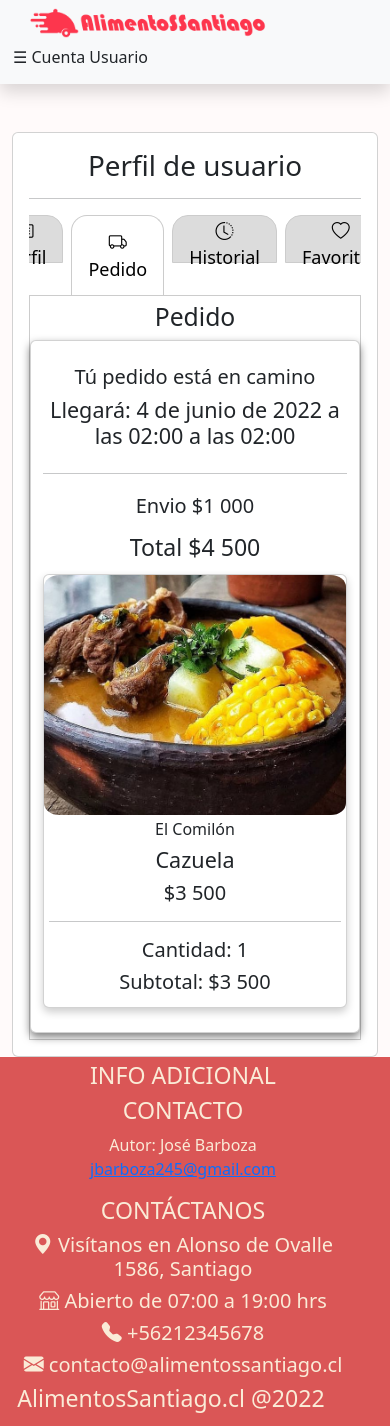
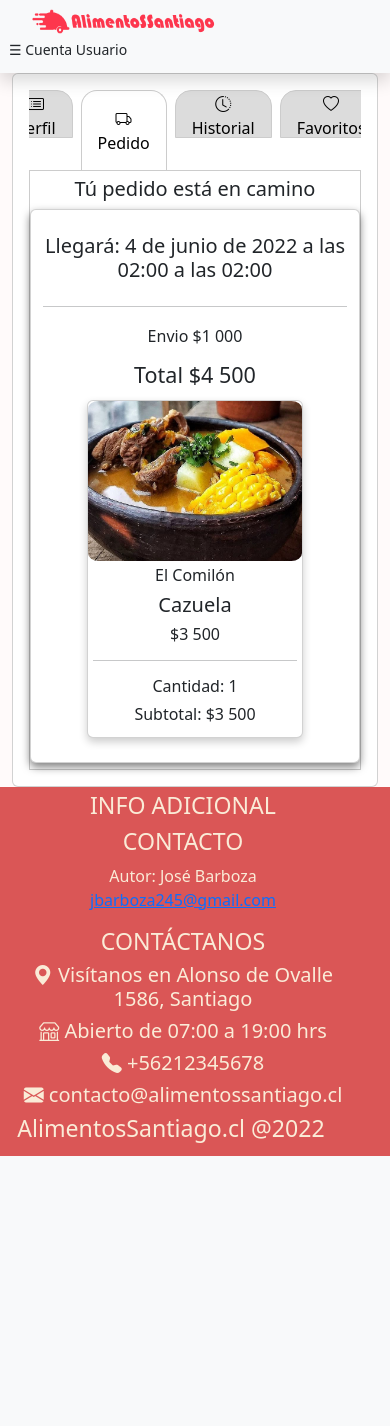
Before and after one commit to josebarbozaDUOC/alimentosSantiagoProject, a Django app: page /perfil-usuario/ in a window 390 px wide. After the commit the page ends 1156 px from the top, so only its background shows below. Run offline with Django 4.2, Linux system fonts and the light colour scheme; a user stored in the database is signed in; data comes from the database, SQL or seed files in the repository; both versions use the stored data as it was after the commit; parts of the project's set-up code (start-up, migrations or seed data) failed here and were passed over; some libraries are stand-ins or nearby versions.

Commit message:
ajustes estilos
ajustes mayores en cuanto a estilos y responsividad en varias páginas

```diff
--- a/alimentosSantiagoWeb/web/models.py
+++ b/alimentosSantiagoWeb/web/models.py
@@ -258,6 +258,8 @@ class Proveedor(models.Model):
     #debiese ser solo la PK de user, y no un 1to1
     #el proveedor solo debe crearse cuando se le dan permisos
     user            = models.OneToOneField(User, on_delete=models.CASCADE, primary_key=True)
+
+    user            = models.ForeignKey(User, on_delete=models.CASCADE)
     restaurant      = models.ForeignKey(Restaurant, on_delete=models.PROTECT)
     direccion_local = models.CharField(max_length=100)
     rut             = models.CharField(max_length=10)       ####?????
--- a/alimentosSantiagoWeb/web/static/web/css/images.css
+++ b/alimentosSantiagoWeb/web/static/web/css/images.css
@@ -2,8 +2,8 @@
     box-shadow: 0 4px 8px 0 rgba(0, 0, 0, 0.5);
 }
 .img-rounded-container{
-    width: 100px;
-    height: 100px;
+    width: 5rem;
+    height: 5rem;
 }
 
 .mini-rounded-img{
@@ -13,3 +13,10 @@
     border-radius: 50%;
     box-shadow: 0 4px 8px 0 rgba(0, 0, 0, 0.5 );
 }
+
+@media only screen and (max-width: 700px) {
+    .img-rounded-container{
+        width: 4rem;
+        height: 4rem;
+    }
+}
--- a/alimentosSantiagoWeb/web/static/web/css/sidebar.css
+++ b/alimentosSantiagoWeb/web/static/web/css/sidebar.css
@@ -29,10 +29,10 @@
     position: relative;
     transform-origin: right;
     right: 0;
-    min-height: 45rem;
+    min-height: 14rem;
     box-shadow: 0 4px 8px 0 rgba(0, 0, 0, 0.3);
     background-color: #dfbbbb; /*fondo del sidebar*/
-    width:17em; /* el ancho de la sidebar*/
+    width:14em; /* el ancho de la sidebar*/
     border-top-left-radius: 1%;
     border-bottom-left-radius: 1%;
     z-index: 2;
@@ -45,7 +45,7 @@
 .overlay a {
     padding: 8px;
     text-decoration: none;
-    font-size: 24px;
+    font-size: 18px;
     color: #818181;
     display: block; /* Display block instead of inline */
     transition: 0.1s ease-in-out; /* Transition effects on hover (color) */
@@ -58,7 +58,7 @@
 
 /* Position the close button (top right corner) */
 .overlay .closebtn {
-    font-size: 40px;
+    font-size: 34px;
     /*position: absolute;
     top: 20px;
     right: 45px;
@@ -69,8 +69,8 @@
 @media screen and (max-height: 450px) {
     .overlay a {font-size: 20px}
     .overlay .closebtn {
-        font-size: 40px;
-        top: 15px;
-        right: 35px;
+        font-size: 34px;
+        /*top: 15px;
+        right: 35px;*/
     }
 }
--- a/alimentosSantiagoWeb/web/static/web/css/style.css
+++ b/alimentosSantiagoWeb/web/static/web/css/style.css
@@ -21,14 +21,14 @@ footer{
 
 /*LOGO: medidas y posición*/
 .logo{
-    width:300px ;
-    height:30px;
-    padding: 0 30px;
+    width:250px ;
+    height:25px;
+    padding: 0 2rem;
 }
 .profile-name{
     font-family:'Courier New', Courier, monospace;
-    color: rgb(3, 3, 3);
-    font-size: 24px;
+    color: rgb(10, 10, 10);
+    font-size: 20px;
 }
 .profile{
     width: 30px ;
@@ -50,10 +50,12 @@ footer{
     max-width: 1280px;
     min-height: 100vh;
 }
-
+/*contenedor de platos*/
 .platos {
     display: flex;
     flex-wrap: wrap;
+    min-width: 12rem;
+    max-width: 15rem;
 }
 
 .plato {
@@ -62,7 +64,7 @@ footer{
 }
 .plato_imagen {
     width: 100%;
-    height: 15rem;
+    height: 10rem;
 }
 
 .plato img {
--- a/alimentosSantiagoWeb/web/static/web/css/tabs.css
+++ b/alimentosSantiagoWeb/web/static/web/css/tabs.css
@@ -12,7 +12,7 @@
   border: 1px solid #ccc;
   cursor: pointer;
   /*padding: 0rem 3rem;*/
-  font-size:x-large;
+  font-size:large;
   height: 3rem;
   transition: 0.3s;
   border-top-left-radius: 1rem;
@@ -44,6 +44,6 @@
 
 @media only screen and (max-width: 700px) {
   .tab button {
-    font-size: large;
+    font-size:medium;
   }
 }
--- a/alimentosSantiagoWeb/web/templates/web/carrito.html
+++ b/alimentosSantiagoWeb/web/templates/web/carrito.html
@@ -24,7 +24,7 @@
 <br><br>
 <div class="card">
     <div class="card-body">
-        <h1 class="text-center">Carrito de compras</h1>
+        <h3 class="text-center">Carrito de compras</h3>
         <hr>
         <br>
         <!---si NO HAY producto en el carrito-->
@@ -34,8 +34,8 @@
                 <a href="{% url 'home' %}"><img src="{% static 'web/img/dishImg_sm.png' %}" class="carrito-img" alt=""></a>
             </div>
             <br>
-            <h2 class="text-center">Tu carrito está vacío</h2>
-            <h4 class="text-center">Los mejores platos están esperando</h4>
+            <h4 class="text-center">Tu carrito está vacío</h4>
+            <h5 class="text-center">Los mejores platos están esperando</h5>
             <br>
         </div>
         {% else %}
--- a/alimentosSantiagoWeb/web/templates/web/favoritos.html
+++ b/alimentosSantiagoWeb/web/templates/web/favoritos.html
@@ -8,7 +8,7 @@
 <br><br>
 <div class="card">
     <div class="card-body">
-        <h1 class="text-center">Favoritos</h1>
+        <h3 class="text-center">Favoritos</h3>
         <hr>
         <div class="row">
             <div class="col-12 col-md-6 offset-md-3 p-md-5 justify-content-start">
--- a/alimentosSantiagoWeb/web/templates/web/navbar.html
+++ b/alimentosSantiagoWeb/web/templates/web/navbar.html
@@ -27,20 +27,20 @@
 
                     <!--- contenido del sidebar-->
                     <div class="d-inline ">
-                        <h4 class="profile-name d-inline "><i class="bi bi-at"></i>{{ user.username }}</h4>
+                        <h5 class="profile-name d-inline "><i class="bi bi-at"></i>{{ user.username | capfirst }}</h5>
                     </div>
                     <hr>
                     <a href="{% url 'home' %}"><i class="bi bi-house"></i> Inicio</a>
                     <hr>
                     <a href="{% url 'perfil_usuario' %}"><i class="bi bi-person-circle"></i> Opciones Perfil</a>
                     <a href="{% url 'carrito_compras' %}"><i class="bi bi-cart3"></i> Carrito Compras</a>
-                    <a href="{% url 'favoritos' %}"><i class="bi bi-heart-fill"></i> Favoritos</a>
+                    <!---<a href="{% url 'favoritos' %}"><i class="bi bi-heart-fill"></i> Favoritos</a>--->
                     {% if perms.web.view_producto %}
                     <hr>
                     <a href="{% url 'listar_productos' %}"><i class="bi bi-card-list"></i> Lista de Platos</a>
                     {% endif %}
                     {% if perms.web.add_producto %}
-                    <a href="{% url 'agregar_producto' %}"><i class="bi bi-save"></i> Agregar Platos</a>
+                    <a href="{% url 'agregar_producto' %}"><i class="bi bi-plus-circle"></i> Agregar Platos</a>
                     {% endif %}
                     <hr>
                     <a href="{% url 'logout' %}"><i class="bi bi-power"></i> Cerrar Sesión</a>
@@ -57,7 +57,7 @@
             <!---</div>-->
 
             <!---tiene un bug al entrar en pantalla completa f11, solo una parte se puede clickear-->
-            <button class="btn btn-sidebar" data-sidebar-button id="btn-sidebar" onclick="openNav()" >&#9776; Cuenta Usuario</button>
+            <button class="btn btn-sidebar btn-sm" data-sidebar-button id="btn-sidebar" onclick="openNav()" >&#9776; Cuenta Usuario</button>
         </div>
 
         {% else %}
--- a/alimentosSantiagoWeb/web/templates/web/perfil_usuario.html
+++ b/alimentosSantiagoWeb/web/templates/web/perfil_usuario.html
@@ -12,11 +12,8 @@
 {% load humanize %}
 {% load crispy_forms_tags %}
 <!---contenido-->
-<br><br>
 <div class="card">
     <div class="card-body">
-        <h1 class="text-center">Perfil de usuario</h1>
-        <hr>
         <div class="tab d-flex justify-content-center">
             <button class="tablinks px-3 px-sm-3 px-md-4 px-lg-5" onclick="openTab(event, 'Perfil')" id="perfilOpen">
                 <i class="bi bi-card-list"></i>  Perfil</button>
@@ -30,14 +27,18 @@
 
         <!-- Tab content -->
         <div id="Perfil" class="tabcontent justify-content-center text-center">
-            <h2>Perfil</h2>
-            <p>Bienvenido a tu perfil de usuario</p>
-            <h3 class="p-1"><i class="bi bi-wallet2"></i> Saldo: ${{ cliente.saldo | intcomma }}</h3>
+            <h5>Bienvenido a tu perfil de usuario</h5>
             <br>
-            <h5 class="p-1"><i class="bi bi-house"></i> Dirección: {{ cliente.direccion | capfirst }}</h5>
-            <h5 class="p-1"><i class="bi bi-credit-card-2-front"></i> Rut: {{ cliente.rut | title }}</h5>
-            <h5 class="p-1"><i class="bi bi-telephone"></i> Número Teléfono: {{ cliente.numero_telefono | title }}</h5>
-            <h5 class="p-1"><i class="bi bi-calendar-date"></i> Fecha Nacimiento: {{ cliente.fecha_nacimiento | title }}</h5>
+            <h4 class="p-1"><i class="bi bi-wallet2"></i> Saldo: ${{ cliente.saldo | intcomma }}</h4>
+            <br>
+            <h6 class="p-1"><i class="bi bi-at"></i> username: {{ cliente.user.username | capfirst }}</h6>
+            <h6 class="p-1"><i class="bi bi-person"></i> first_name: {{ cliente.user.first_name | capfirst }}</h6>
+            <h6 class="p-1"><i class="bi bi-person"></i> last_name: {{ cliente.user.last_name | capfirst }}</h6>
+            <h6 class="p-1"><i class="bi bi-envelope"></i> email: {{ cliente.user.email | capfirst }}</h6>
+            <h6 class="p-1"><i class="bi bi-house"></i> Dirección: {{ cliente.direccion | capfirst }}</h6>
+            <h6 class="p-1"><i class="bi bi-credit-card-2-front"></i> Rut: {{ cliente.rut | title }}</h6>
+            <h6 class="p-1"><i class="bi bi-telephone"></i> Número Teléfono: {{ cliente.numero_telefono | title }}</h6>
+            <h6 class="p-1"><i class="bi bi-calendar-date"></i> Fecha Nacimiento: {{ cliente.fecha_nacimiento | title }}</h6>
             <br>
             <!-- MODAL BTN FECHA -->
             <div class="col-6 mx-auto">
@@ -45,7 +46,7 @@
                     data-toggle="tooltip"
                     data-placement="right" title="Modificar Datos de Perfil"
                     data-bs-toggle="modal" data-bs-target="#exampleModal" >
-                    <i class="bi bi-wrench" style="font-size: 2rem;"></i></button>
+                    <i class="bi bi-wrench" style="font-size: 1.5rem;"></i></button>
             </div>
             <!-- MODAL FORM FECHA -->
             <div class="modal fade" id="exampleModal" tabindex="-1" aria-labelledby="exampleModalLabel" aria-hidden="true">
@@ -112,25 +113,25 @@
                 </div>
                 </div>
             </div>
+            <br>
         </div>
 
         <div id="Pedido" class="tabcontent justify-content-center text-center">
-            <h2>Pedido</h2>
             {% if not pedidos %}
-            <p>Revisa acá si tienes un pedido en curso</p>
+            <h5>Acá podrás ver tus pedidos en curso</h5>
             <br>
             {% endif %}
             {% if pedidos %}
+            <h5>Tú pedido está en camino</h5>
                 {% for pedido in pedidos %}
                     <div class="row justify-content-center">
                         <!---SE MUESTRAN LOS PROD DEL CARRITO -->
                         <div class="col-md-7 card text-center contenedorPedido container">
                             <br>
-                            <h5>Tú pedido está en camino</h5>
-                            <h4>Llegará: {{ dia_entrega_est }} a las {{ hora_entrega_est }}</h4>
+                            <h5>Llegará: {{ dia_entrega_est }} a las {{ hora_entrega_est }}</h5>
                             <hr>
-                            <h5 class="p-1">Envio ${{ pedido.costo_envio | intcomma }}</h5>
-                            <h3 class="p-1">Total ${{ pedido.total | intcomma }}</h3>
+                            <h6 class="p-1">Envio ${{ pedido.costo_envio | intcomma }}</h6>
+                            <h4 class="p-1">Total ${{ pedido.total | intcomma }}</h4>
 
                             <div class="row justify-content-center row-cols-1 row-cols-sm-2 row-cols-md-2 row-cols-lg-2 row-cols-xl-3 menu">
 
@@ -151,11 +152,11 @@
 
                                                 <div class=" card-body detalle">
                                                     <h6>{{ p.restaurant | capfirst }}</h6>
-                                                    <h4>{{ p.nombre | title }}</h4>
-                                                    <h5>${{ p.precio | intcomma }}</h5>
+                                                    <h5>{{ p.nombre | title }}</h5>
+                                                    <h6>${{ p.precio | intcomma }}</h6>
                                                     <hr>
-                                                    <h5 class="">Cantidad: {{ detalle.cantidad_producto | title }}</h5>
-                                                    <h5>Subtotal: ${{ detalle.subtotal | intcomma }}</h5>
+                                                    <h6 class="">Cantidad: {{ detalle.cantidad_producto | title }}</h6>
+                                                    <h6>Subtotal: ${{ detalle.subtotal | intcomma }}</h6>
                                                 </div>
                                             </div>
                                         </div>
@@ -170,10 +171,13 @@
         </div>
 
         <div id="HistorialPedidos" class="tabcontent justify-content-center text-center">
-            <h2>Historial de Pedidos</h2>
-            <p>Tu historial de pedidos</p>
+            {% if not historial_pedidos %}
+            <h5>Historial de Pedidos</h5>
+            <p>Aquí encontrarás tus pedidos recibidos</p>
             <br>
+            {% endif %}
             {% if historial_pedidos %}
+            <h5>Historial de Pedidos</h5>
             <div class="row justify-content-center">
                 <!---SE MUESTRAN LOS PROD DEL CARRITO -->
                 <div class="col-md-7 card text-center">
@@ -199,7 +203,7 @@
             {% endif %}
         </div>
         <div id="Favoritos" class="tabcontent justify-content-center text-center">
-            <h2>Favoritos</h2>
+            <h5>Favoritos</h5>
             <p>Tus platos favoritos esperan por tí <i class="bi bi-balloon-heart-fill" style="font-size: 1rem;"></i></p>
         </div>
     </div>
```
Also changed, not shown: alimentosSantiagoWeb/web/static/web/css/crudProds.css (added, +15 -0 lines), alimentosSantiagoWeb/web/templates/web/home.html (+10 -11 lines), alimentosSantiagoWeb/web/templates/web/producto/agregar.html (+6 -4 lines), alimentosSantiagoWeb/web/templates/web/producto/listar.html (+21 -20 lines), alimentosSantiagoWeb/web/templates/web/producto/modificar.html (+11 -2 lines), alimentosSantiagoWeb/db.sqlite3, alimentosSantiagoWeb/web/static/web/css/carrito.css (line endings or trailing spaces).
